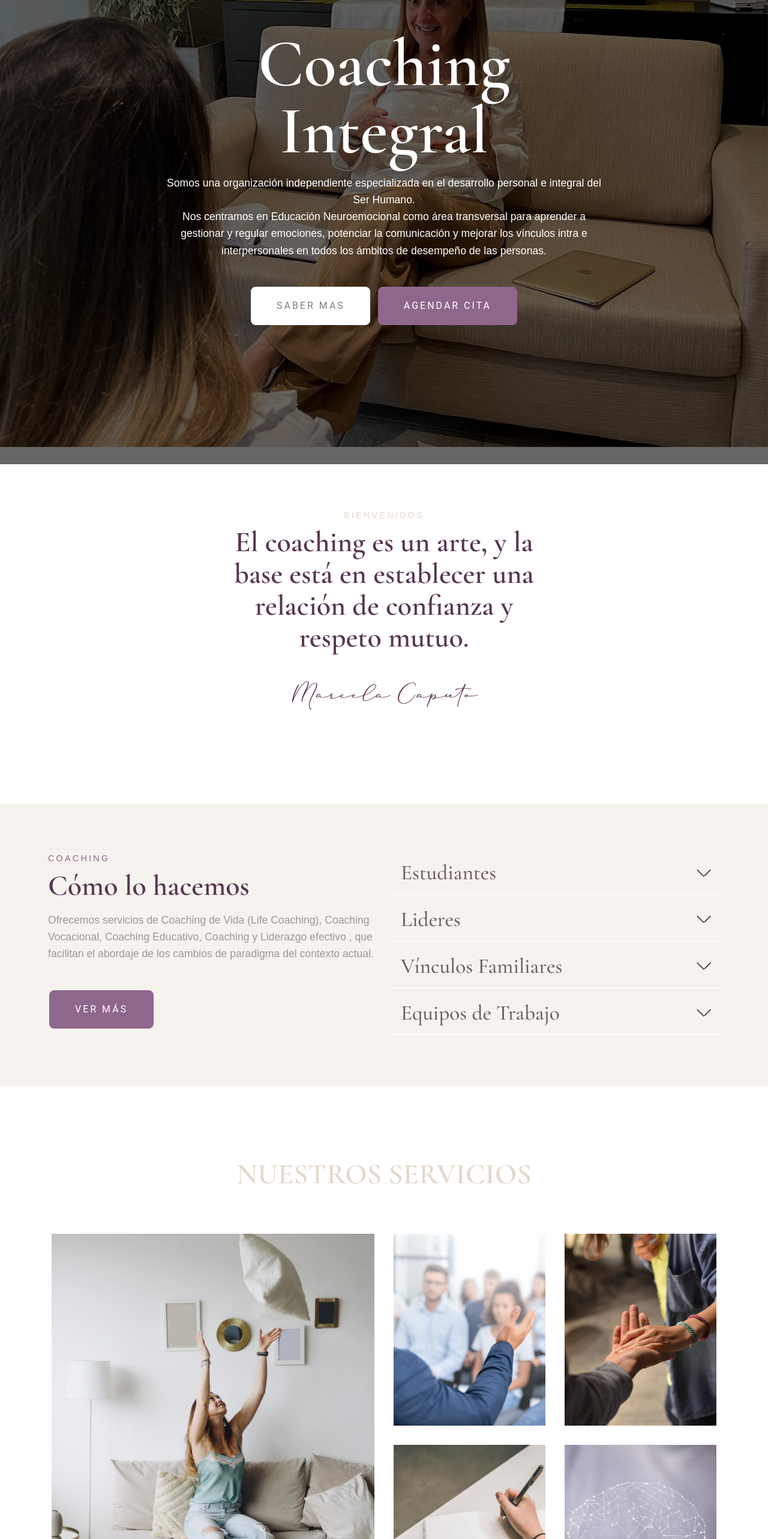
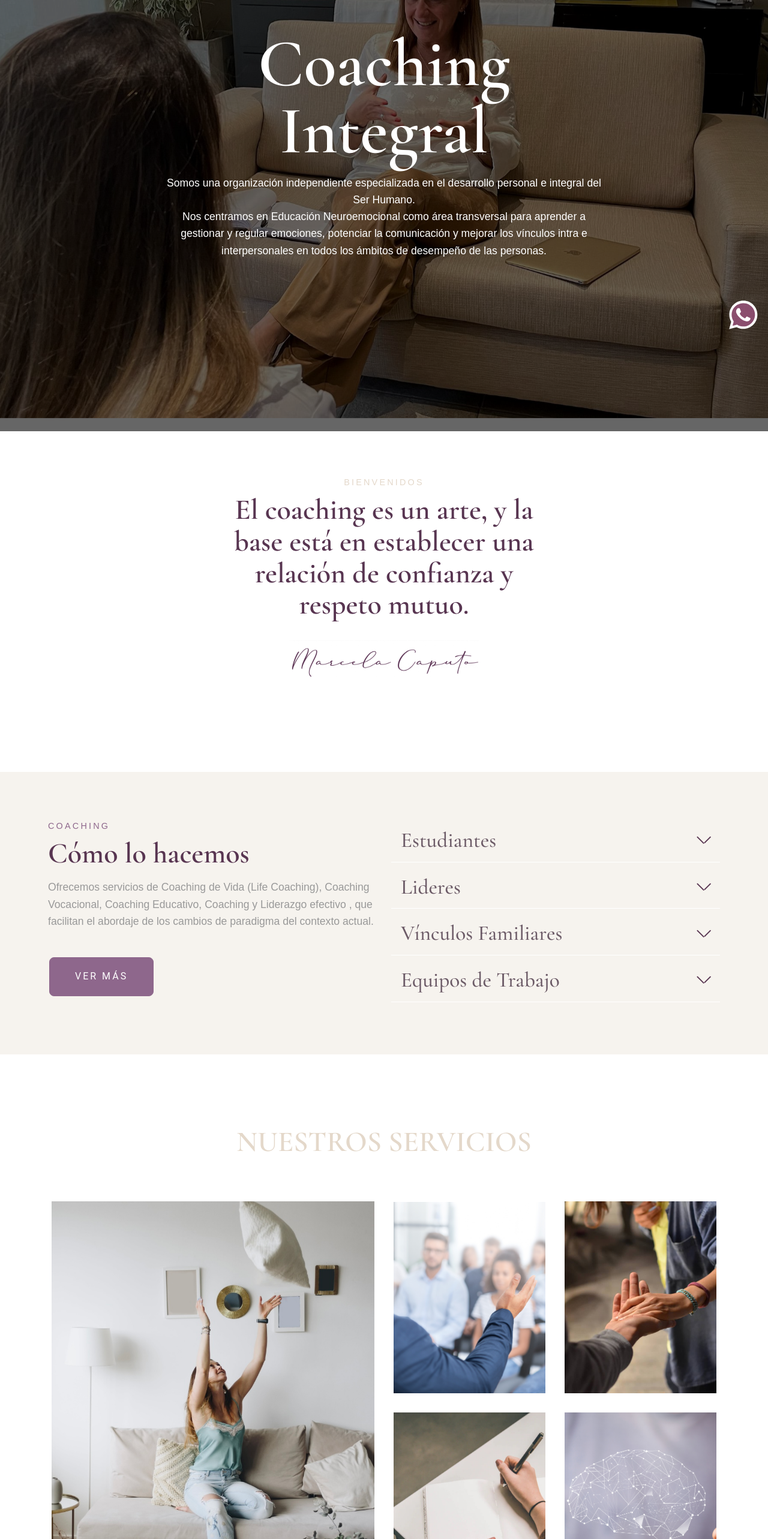
Before and after one commit to AgustinTafura/mc-coaching, a Next.js app: page / in a window 1280 px wide. Shown: the part 234-2800 px from the top of the page at 60% size. Built offline with nearby package versions, Linux system fonts and the light colour scheme; a web font is replaced by a local one.

Commit message:
replace <a> to <Link>

```diff
--- a/components/BubbleContact.js
+++ b/components/BubbleContact.js
@@ -1,6 +1,7 @@
 // import './index.css'
 // import $ from "jquery";
 
+import Link from "next/link";
 import { useEffect, useState } from "react";
 
 const ContactBubble = () => {
@@ -24,11 +25,12 @@ const ContactBubble = () => {
     const contactphone = 5492244445189
 
   return (
-    <a id="contactBubble" className='' style={{transition: "opacity 0.8s", opacity}}
+    <Link id="contactBubble" className='' style={{transition: "opacity 0.8s", opacity}}
       href={`https://api.whatsapp.com/send?phone=${contactphone}&text=Hola+Marcela%21%0A%0AMe+gustaría+recibir+información+sobre+tus+servicios.%0A%0AMuchas+gracias+🤗&type=phone_number&app_absent=0`}
       onMouseOver={()=> setOpacity(1) }
       onMouseOut={()=> setOpacity(0.8) }
     >
+      <a>
         <svg xmlns="http://www.w3.org/2000/svg"
           width="50" height="50" viewBox="0 0 39 39"
           style={{position: "fixed",bottom: "1rem",float:'right', right: "1rem"}}
@@ -36,6 +38,7 @@ const ContactBubble = () => {
           <path fill="rgb(172, 89, 139, 0.7)" d="M10.7 32.8l.6.3c2.5 1.5 5.3 2.2 8.1 2.2 8.8 0 16-7.2 16-16 0-4.2-1.7-8.3-4.7-11.3s-7-4.7-11.3-4.7c-8.8 0-16 7.2-15.9 16.1 0 3 .9 5.9 2.4 8.4l.4.6-1.6 5.9 6-1.5z"></path><path fill="#FFF" d="M32.4 6.4C29 2.9 24.3 1 19.5 1 9.3 1 1.1 9.3 1.2 19.4c0 3.2.9 6.3 2.4 9.1L1 38l9.7-2.5c2.7 1.5 5.7 2.2 8.7 2.2 10.1 0 18.3-8.3 18.3-18.4 0-4.9-1.9-9.5-5.3-12.9zM19.5 34.6c-2.7 0-5.4-.7-7.7-2.1l-.6-.3-5.8 1.5L6.9 28l-.4-.6c-4.4-7.1-2.3-16.5 4.9-20.9s16.5-2.3 20.9 4.9 2.3 16.5-4.9 20.9c-2.3 1.5-5.1 2.3-7.9 2.3zm8.8-11.1l-1.1-.5s-1.6-.7-2.6-1.2c-.1 0-.2-.1-.3-.1-.3 0-.5.1-.7.2 0 0-.1.1-1.5 1.7-.1.2-.3.3-.5.3h-.1c-.1 0-.3-.1-.4-.2l-.5-.2c-1.1-.5-2.1-1.1-2.9-1.9-.2-.2-.5-.4-.7-.6-.7-.7-1.4-1.5-1.9-2.4l-.1-.2c-.1-.1-.1-.2-.2-.4 0-.2 0-.4.1-.5 0 0 .4-.5.7-.8.2-.2.3-.5.5-.7.2-.3.3-.7.2-1-.1-.5-1.3-3.2-1.6-3.8-.2-.3-.4-.4-.7-.5h-1.1c-.2 0-.4.1-.6.1l-.1.1c-.2.1-.4.3-.6.4-.2.2-.3.4-.5.6-.7.9-1.1 2-1.1 3.1 0 .8.2 1.6.5 2.3l.1.3c.9 1.9 2.1 3.6 3.7 5.1l.4.4c.3.3.6.5.8.8 2.1 1.8 4.5 3.1 7.2 3.8.3.1.7.1 1 .2h1c.5 0 1.1-.2 1.5-.4.3-.2.5-.2.7-.4l.2-.2c.2-.2.4-.3.6-.5s.4-.4.5-.6c.2-.4.3-.9.4-1.4v-.7s-.1-.1-.3-.2z"></path>
         </svg>
       </a>
+    </Link>
   )
 }
 
--- a/components/Footer.jsx
+++ b/components/Footer.jsx
@@ -33,29 +33,37 @@ const Footer = () => {
           <div className="align-wrap">
             <div className="item-wrap">
               <div className="icons-wrap pb-2">
-                <a className="icon-title mbr-regular mbr-fonts-style display-44" href="/servicios/life-Coaching">Life Coaching</a>
+                <Link href="/servicios/life-Coaching">
+                  <a className="icon-title mbr-regular mbr-fonts-style display-44">Life Coaching</a>
+                </Link>
               </div>
             </div>
             <div className="item-wrap">
               <div className="icons-wrap pb-2">
-                <a className="icon-title mbr-regular mbr-fonts-style display-44" href="/servicios/coaching-vocacional">Coaching Vocacional
-                </a>
+                <Link href="/servicios/coaching-vocacional">
+                  <a className="icon-title mbr-regular mbr-fonts-style display-44">Coaching Vocacional</a>
+                </Link>
               </div>
             </div>
             <div className="item-wrap">
               <div className="icons-wrap pb-2">
-                <a className="icon-title mbr-regular mbr-fonts-style display-44" href="/servicios/coaching-educativo">Coaching Educativo</a>
+                <Link href="/servicios/coaching-educativo">
+                  <a className="icon-title mbr-regular mbr-fonts-style display-44">Coaching Educativo</a>
+                </Link>
               </div>
             </div>
             <div className="item-wrap">
               <div className="icons-wrap pb-2">
-                <a className="icon-title mbr-regular mbr-fonts-style display-44" href="/servicios/liderazgo-efectivo">Liderazgo Efectivo
-                </a>
+                <Link href="/servicios/liderazgo-efectivo">
+                  <a className="icon-title mbr-regular mbr-fonts-style display-44">Liderazgo Efectivo</a>
+                </Link>
               </div>
             </div>
             <div className="item-wrap">
               <div className="icons-wrap pb-2">
-                <a className="icon-title mbr-regular mbr-fonts-style display-44" href="/servicios/educación-neuroemocional">Educación neuroemocional</a>
+                <Link href="/servicios/educación-neuroemocional">
+                  <a className="icon-title mbr-regular mbr-fonts-style display-44">Educación neuroemocional</a>
+                </Link>
               </div>
             </div>
           </div>
@@ -100,10 +108,18 @@ const Footer = () => {
               Encuentranos en las siguientes plataformas
             </div>
             <div className="socicon-wrap">
-            <a href="https://www.facebook.com/neuroeducacionycoaching"><span className="mbr-iconfont socicon-facebook socicon"></span></a>
-            <a href="https://www.instagram.com/neuroeducacion_y_coaching/"><span className="mbr-iconfont socicon-instagram socicon"></span></a>
-            <a href="https://www.youtube.com/channel/UC_KxRomgrGaNlccWnPnPS1w"><span className="mbr-iconfont socicon-youtube socicon"></span></a>
-            <a href="https://www.linkedin.com/in/marcela-caputo-03aa40122/"><span className="mbr-iconfont socicon-linkedin socicon"></span></a>
+            <Link href="https://www.facebook.com/neuroeducacionycoaching">
+              <a><span className="mbr-iconfont socicon-facebook socicon"></span></a>
+            </Link>
+            <Link href="https://www.instagram.com/neuroeducacion_y_coaching/">
+              <a><span className="mbr-iconfont socicon-instagram socicon"></span></a>
+            </Link>
+            <Link href="https://www.youtube.com/channel/UC_KxRomgrGaNlccWnPnPS1w">
+              <a><span className="mbr-iconfont socicon-youtube socicon"></span></a>
+            </Link>
+            <Link href="https://www.linkedin.com/in/marcela-caputo-03aa40122/">
+              <a><span className="mbr-iconfont socicon-linkedin socicon"></span></a>
+            </Link>
           </div>
         </div>
       </div>
--- a/components/HomeAboutMe.js
+++ b/components/HomeAboutMe.js
@@ -1,3 +1,4 @@
+import Link from "next/link"
 
 
 const HomeAboutMe = () => {
@@ -39,8 +40,9 @@ const HomeAboutMe = () => {
                             Puedes contactarme y recibiré tus inquietudes personalmente, en un marco de absoluta reserva
                             profesional garantizada.
                         </p>
-
-                        <a href="/conoceme" style={{color: "white",fontWeight: "500",marginTop: "1rem"}}>Más sobre mi</a>
+                        <Link href="/conoceme">
+                            <a  style={{color: "white",fontWeight: "500",marginTop: "1rem"}}>Más sobre mi</a>
+                        </Link>
 
                     </div>
                 </div>
--- a/components/HomeParallax.js
+++ b/components/HomeParallax.js
@@ -1,3 +1,4 @@
+import Link from 'next/link';
 import { ParallaxBanner } from 'react-scroll-parallax';
 
 
@@ -26,8 +27,12 @@ const HomeParallax = () => {
                             y mejorar los vínculos intra e interpersonales en todos los ámbitos de desempeño de las personas.
                         </p>
                         <div className="mbr-section-btn">
-                            <a className="btn btn-md btn-white display-44" href="#">SABER MAS</a>
-                            <a className="btn btn-md btn-primary display-44" href="#">AGENDAR CITA</a>
+                            <Link className="btn btn-md btn-white display-44" href="/">
+                                <a>SABER MAS</a>
+                            </Link>
+                            <Link className="btn btn-md btn-primary display-44" href="/">
+                                <a>AGENDAR CITA</a>
+                            </Link>
                         </div>
                     </div>
                 </div>
--- a/components/HomeServices.jsx
+++ b/components/HomeServices.jsx
@@ -1,5 +1,6 @@
 import { FontAwesomeIcon } from '@fortawesome/react-fontawesome'
 import { faFemale, faMale, faGraduationCap, faChild, faBriefcase, faHandsHoldingChild } from '@fortawesome/free-solid-svg-icons'
+import Link from 'next/link'
 
 const HomeServices = () => {
 
@@ -27,8 +28,11 @@ const HomeServices = () => {
                                     potenciar la comunicación y mejorar los vínculos intra e interpersonales en todos los ámbitos
                                     de desempeño de las personas. */}
                                 </p>
-                                <div className="mbr-section-btn"><a className="btn btn-md btn-primary display-44"
-                                        href="#servicios">VER MÁS</a></div>
+                                <div className="mbr-section-btn">
+                                    <Link href="#servicios">
+                                        <a className="btn btn-md btn-primary display-44" >VER MÁS</a>
+                                    </Link>
+                                </div>
                             </div>
 
                             <div className="col-12 col-md-12 col-lg-6">
@@ -164,7 +168,8 @@ const HomeServices = () => {
                     <div className="row justify-content-center">
                         <div className="col-md-12 col-big col-lg-6">
                             <div className="card p-3 col-12 col-md-12 col-lg-12">
-                                <a href="/servicios/life-coaching">
+                                <Link href="/servicios/life-coaching">
+                                    <a >
                                         <div className="card-wrapper">
                                             <div className="img-wrapper">
                                                 <img className="img-big" src="/img/services/life-coaching/1.jpg" alt="Marcela Caputo - Coaching"/>
@@ -180,6 +185,7 @@ const HomeServices = () => {
                                             </div>
                                         </div>
                                     </a>
+                                </Link>
                             </div>
                         </div>
 
@@ -187,7 +193,8 @@ const HomeServices = () => {
                             <div className="row justify-content-center">
 
                                 <div className="card p-3 col-12 col-md-6 col-lg-6">
-                                    <a href="/servicios/liderazgo-efectivo">
+                                    <Link href="/servicios/liderazgo-efectivo">
+                                        <a >
                                             <div className="card-wrapper">
                                                 <div className="img-wrapper">
                                                     <img src="/img/services/liderazgo-efectivo/0.png" alt="Marcela Caputo - Coaching"/>
@@ -203,10 +210,12 @@ const HomeServices = () => {
                                                 </div>
                                             </div>
                                         </a>
+                                    </Link>
                                 </div>
 
                                 <div className="card p-3 col-12 col-md-6 col-lg-6">
-                                    <a href="/servicios/coaching-educativo">
+                                    <Link href="/servicios/coaching-educativo">
+                                        <a >
                                             <div className="card-wrapper">
                                                 <div className="img-wrapper">
                                                     <img src="/img/services/coaching-educativo/0.jpg" alt="Marcela Caputo - Coaching"/>
@@ -222,10 +231,12 @@ const HomeServices = () => {
                                                 </div>
                                             </div>
                                         </a>
+                                    </Link>
                                 </div>
 
                                 <div className="card p-3 col-12 col-md-6 col-lg-6">
-                                    <a href="/servicios/coaching-vocacional">
+                                    <Link href="/servicios/coaching-vocacional">
+                                        <a >
                                             <div className="card-wrapper">
                                                 <div className="img-wrapper">
                                                     <img src="/img/services/coaching-vocacional/0.jpg" alt="Marcela Caputo - Coaching"/>
@@ -241,12 +252,14 @@ const HomeServices = () => {
                                                 </div>
                                             </div>
                                         </a>
+                                    </Link>
                                 </div>
 
 
 
                                 <div className="card p-3 col-12 col-md-6 col-lg-6">
-                                    <a href="/servicios/educacion-neuroemocional">
+                                    <Link href="/servicios/educacion-neuroemocional">
+                                        <a >
                                             <div className="card-wrapper">
                                                 <div className="img-wrapper">
                                                     <img src="/img/services/educacion-neuroemocional/0.png" alt="Marcela Caputo - Coaching"/>
@@ -262,6 +275,7 @@ const HomeServices = () => {
                                                 </div>
                                             </div>
                                         </a>
+                                    </Link>
                                 </div>
 
                             </div>
--- a/components/Me.js
+++ b/components/Me.js
@@ -131,7 +131,7 @@ const Me = () => {
                                     emocional que propicien un ambiente laboral óptimo y el alcance de los objetivos.
                                 </p>
                                 <p className="mbr-text pb-3 mbr-regular mbr-fonts-style display-77 ">
-                                        Te invito a navegar el sitio y a conocer más sobre nuestros <Link href='/servicios' className='text-black-50'>SERVICIOS</Link>.
+                                        Te invito a navegar el sitio y a conocer más sobre nuestros <Link href='/servicios'><a  className='text-black-50'>SERVICIOS</a></Link>.
                                     </p>
                             </div>
                         </div>
@@ -154,7 +154,9 @@ const Me = () => {
                                     </p>
                                 </div>
                                 <Link className="col-lg-12 col-md-12 col-sm-12 align-center" href='/agenda'>
-                                    <button type="button" className="btn btn-primary display-44">RESERVAR</button>
+                                    <a>
+                                        <button type="button" className="btn btn-primary display-44">RESERVAR</button>
+                                    </a>
                                 </Link>
                             </div>
                         </div>
```
Also changed, not shown: components/Navbar.jsx (+6 -39 lines). Lines whose indentation alone changed are shown as unchanged.
